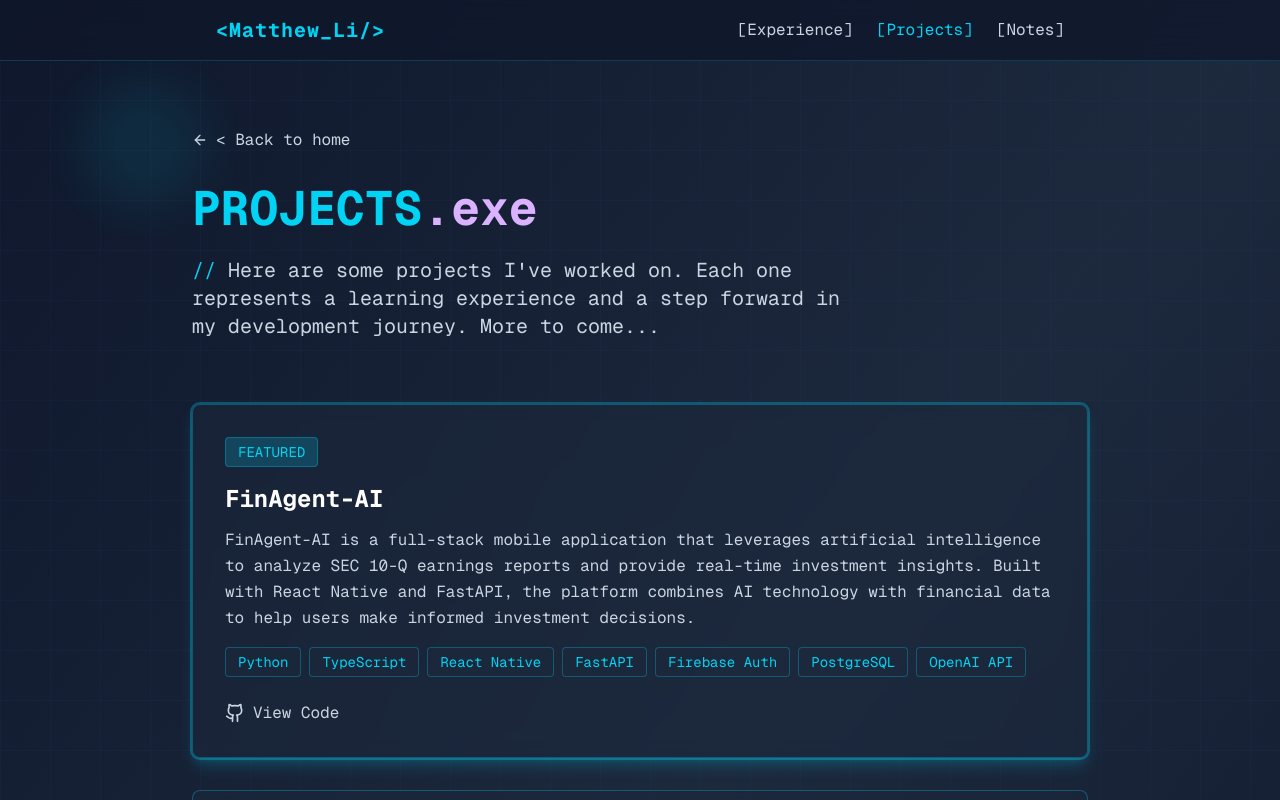
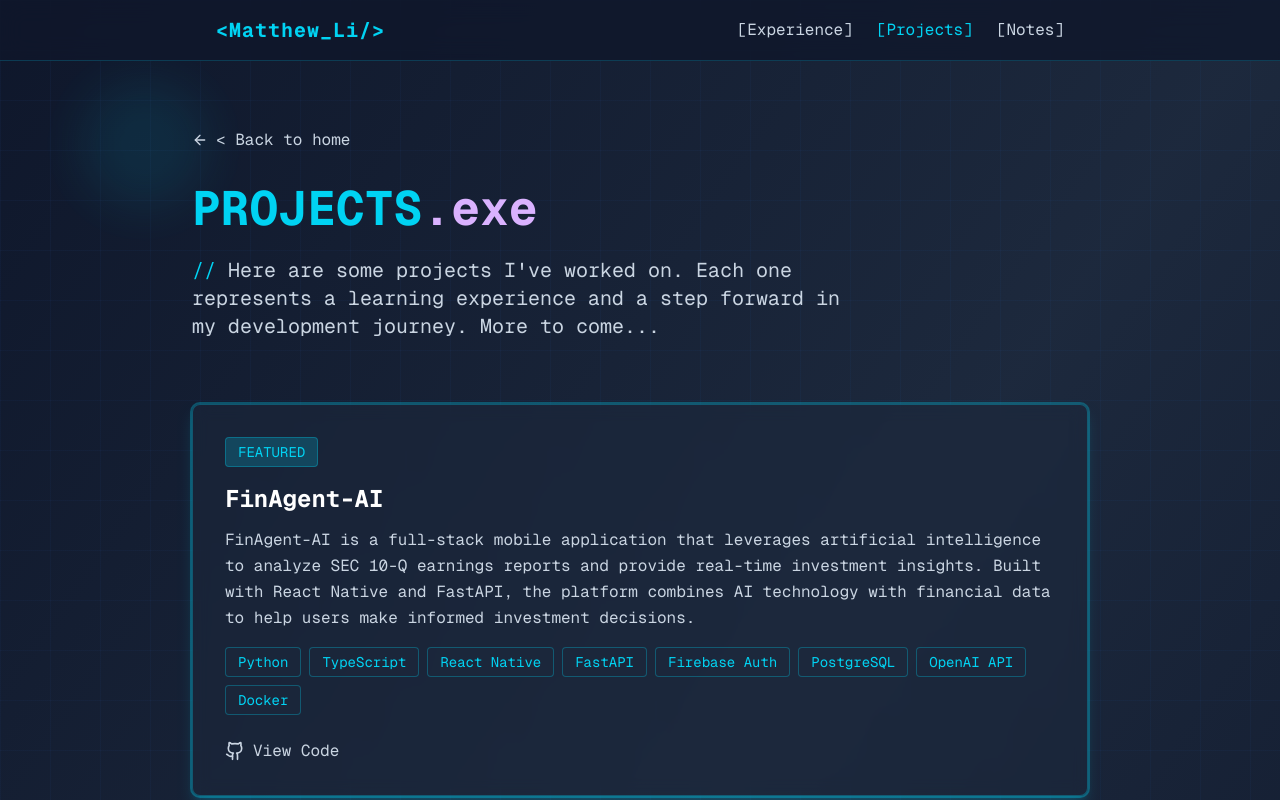
Before and after one commit to matthewli10/personalSite, a Next.js app: page /projects in a window 1280 px wide. Shown: the top 800 px of the page. Built offline with nearby package versions, Linux system fonts and the light colour scheme.

Commit message:
Update project

```diff
--- a/src/app/projects/page.tsx
+++ b/src/app/projects/page.tsx
@@ -8,7 +8,7 @@ const projects = [
   {
     title: "FinAgent-AI",
     description: "FinAgent-AI is a full-stack mobile application that leverages artificial intelligence to analyze SEC 10-Q earnings reports and provide real-time investment insights. Built with React Native and FastAPI, the platform combines AI technology with financial data to help users make informed investment decisions.",
-    technologies: ["Python", "TypeScript","React Native", "FastAPI", "Firebase Auth", "PostgreSQL", "OpenAI API"],
+    technologies: ["Python", "TypeScript","React Native", "FastAPI", "Firebase Auth", "PostgreSQL", "OpenAI API", "Docker"],
     github: "https://github.com/matthewli10/FinAgent-AI",
     live: null,
     featured: true
```
